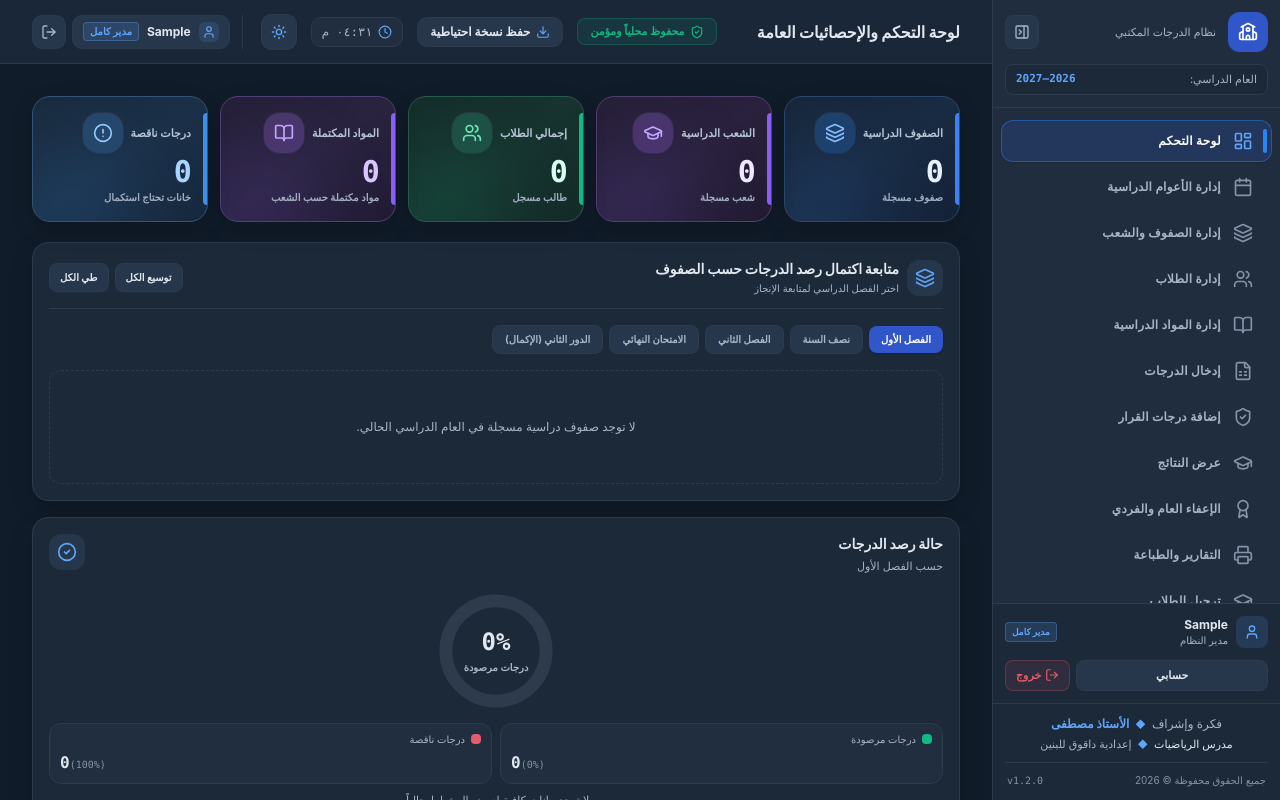
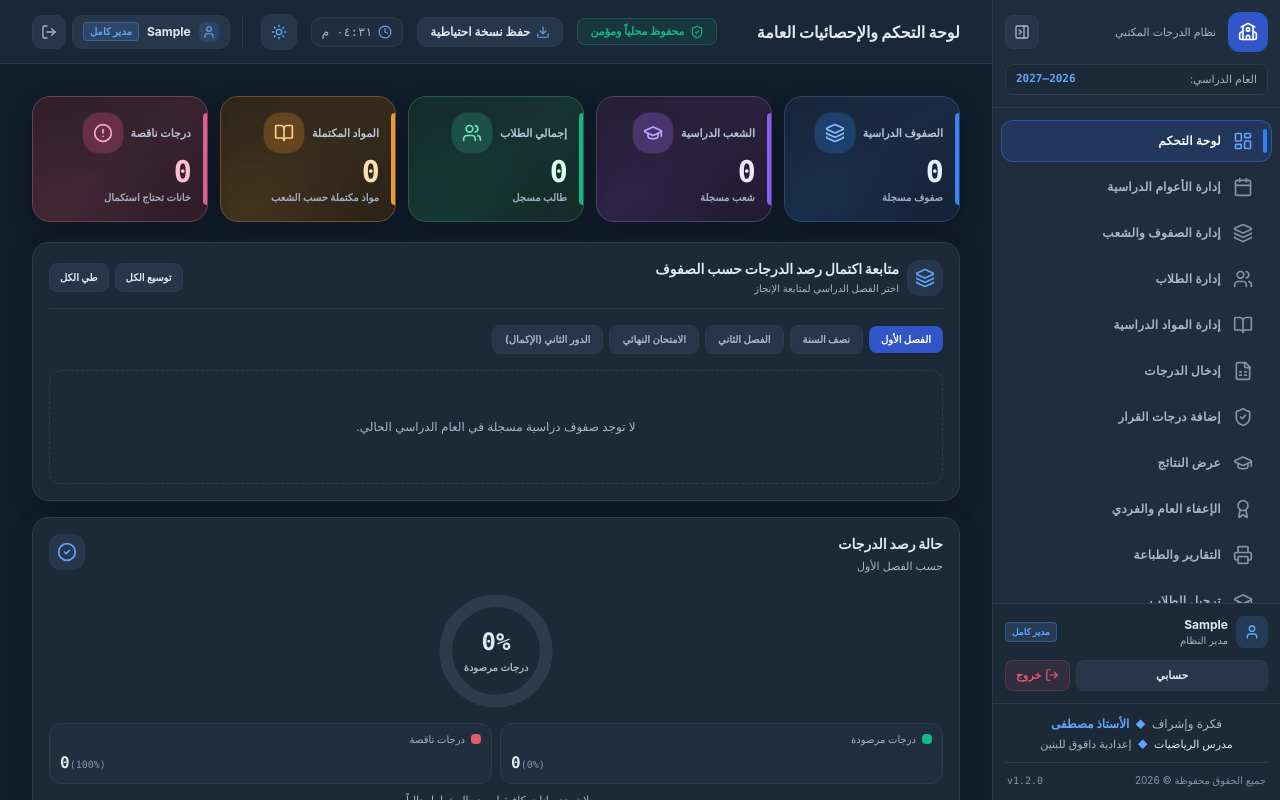
Before and after one commit to mustafaaliraqi898/Levels-of-Management, a React (Vite) app: page / in a window 1280 px wide. Both pictures are taken after typing "Sample", "Sample123", "Sample123" into the empty fields and a click on the button "إنشاء الحساب والبدء". Shown: the top 800 px of the page. Built offline with nearby package versions, Linux system fonts and the light colour scheme.

Commit message:
Add five-color dashboard cards with animated hover circles
Give each dashboard KPI card a distinct color and add subtle animated circular background accents on hover, preserving light and dark theme support.

```diff
--- a/src/components/Dashboard/DashboardView.tsx
+++ b/src/components/Dashboard/DashboardView.tsx
@@ -390,11 +390,11 @@ export const DashboardView: React.FC<DashboardViewProps> = ({
       value: hierarchyStats.completedCount,
       detail: 'مواد مكتملة حسب الشعب',
       icon: <BookOpen className="h-5 w-5" />,
-      surfaceTone: 'border-[#DDD6FE] bg-gradient-to-br from-white via-[#F8F6FF] to-[#EEE9FF] dark:border-[#514078] dark:from-[#241F36] dark:via-[#29233F] dark:to-[#211B34]',
-      iconTone: 'bg-[#EDE7FF] text-[#7C3AED] dark:bg-[#49366D] dark:text-[#C4A5FF]',
-      valueTone: 'text-[#5B21B6] dark:text-[#D8C4FF]',
-      accentTone: 'bg-[#8B5CF6]',
-      glowTone: 'bg-[#A78BFA]/20 dark:bg-[#8B5CF6]/15',
+      surfaceTone: 'border-[#F4DFC2] bg-gradient-to-br from-white via-[#FFFAF2] to-[#FFF0D9] dark:border-[#70512D] dark:from-[#302719] dark:via-[#362B1C] dark:to-[#2B2319]',
+      iconTone: 'bg-[#FFF0D6] text-[#C77A13] dark:bg-[#65451F] dark:text-[#FFD08A]',
+      valueTone: 'text-[#9A570B] dark:text-[#FFE0AD]',
+      accentTone: 'bg-[#E99A32]',
+      glowTone: 'bg-[#F6B94F]/25 dark:bg-[#E99A32]/20',
       action: 'grade_entry' as ActiveTab,
     },
     {
@@ -402,17 +402,11 @@ export const DashboardView: React.FC<DashboardViewProps> = ({
       value: totalGradeSlotsMissing,
       detail: 'خانات تحتاج استكمال',
       icon: <AlertCircle className="h-5 w-5" />,
-      surfaceTone: totalGradeSlotsMissing > 0
-        ? 'border-[#F4D6D9] bg-gradient-to-br from-white via-[#FFF8F8] to-[#FCEAEC] dark:border-[#69404A] dark:from-[#302127] dark:via-[#35232B] dark:to-[#2B1D25]'
-        : 'border-[#CFE2F5] bg-gradient-to-br from-white via-[#F5FAFF] to-[#E8F3FF] dark:border-[#315477] dark:from-[#192A3D] dark:via-[#1B3048] dark:to-[#17283D]',
-      iconTone: totalGradeSlotsMissing > 0
-        ? 'bg-[#FCE7E9] text-[#D14352] dark:bg-[#65313D] dark:text-[#FDA4AF]'
-        : 'bg-[#DCEEFF] text-[#2474C8] dark:bg-[#24476B] dark:text-[#8FC8FF]',
-      valueTone: totalGradeSlotsMissing > 0
-        ? 'text-[#B42332] dark:text-[#FDA4AF]'
-        : 'text-[#185B9D] dark:text-[#A8D5FF]',
-      accentTone: totalGradeSlotsMissing > 0 ? 'bg-[#E35D6A]' : 'bg-[#3B91E8]',
-      glowTone: totalGradeSlotsMissing > 0 ? 'bg-[#FB7185]/20 dark:bg-[#E35D6A]/15' : 'bg-[#60A5FA]/20 dark:bg-[#3B91E8]/15',
+      surfaceTone: 'border-[#F4D6DF] bg-gradient-to-br from-white via-[#FFF7FA] to-[#FCE8F0] dark:border-[#704054] dark:from-[#30202A] dark:via-[#38232F] dark:to-[#2D1D27]',
+      iconTone: 'bg-[#FCE5ED] text-[#D13F70] dark:bg-[#653047] dark:text-[#FFA5C2]',
+      valueTone: totalGradeSlotsMissing > 0 ? 'text-[#B42352] dark:text-[#FFA5C2]' : 'text-[#A83A66] dark:text-[#FFC0D4]',
+      accentTone: 'bg-[#E35D8A]',
+      glowTone: 'bg-[#FB8DB4]/25 dark:bg-[#E35D8A]/20',
       action: 'grade_entry' as ActiveTab,
     },
   ];
@@ -428,7 +422,8 @@ export const DashboardView: React.FC<DashboardViewProps> = ({
             onClick={() => onNavigate(card.action)}
             className={`group relative flex min-h-[126px] min-w-0 flex-col justify-between overflow-hidden rounded-[18px] border p-4 text-right shadow-[0_5px_18px_rgba(30,55,90,0.06)] transition-all duration-200 hover:-translate-y-1 hover:shadow-[0_10px_26px_rgba(30,55,90,0.12)] focus:outline-none focus:ring-2 focus:ring-[#2785F5]/40 dark:shadow-[0_8px_22px_rgba(0,0,0,0.20)] dark:hover:shadow-[0_12px_28px_rgba(0,0,0,0.30)] cursor-pointer ${card.surfaceTone}`}
           >
-            <span aria-hidden="true" className={`pointer-events-none absolute -bottom-10 left-[-18px] h-28 w-28 rounded-full blur-2xl ${card.glowTone}`} />
+            <span aria-hidden="true" className={`pointer-events-none absolute -bottom-12 left-[-24px] h-28 w-28 rounded-full blur-2xl opacity-55 transition-all duration-500 ease-out group-hover:scale-[2.15] group-hover:translate-x-8 group-hover:-translate-y-7 group-hover:opacity-100 ${card.glowTone}`} />
+            <span aria-hidden="true" className={`pointer-events-none absolute -bottom-16 left-8 h-20 w-20 rounded-full blur-xl opacity-0 transition-all duration-700 ease-out group-hover:scale-[2.2] group-hover:-translate-y-10 group-hover:opacity-60 ${card.glowTone}`} />
             <span aria-hidden="true" className={`absolute right-0 top-4 bottom-4 w-1 rounded-l-full ${card.accentTone}`} />
             <div className="relative z-10 flex items-center justify-between gap-2">
               <span className="text-[11px] font-bold text-[#526174] dark:text-[#B6C4D6]">{card.label}</span>
```
